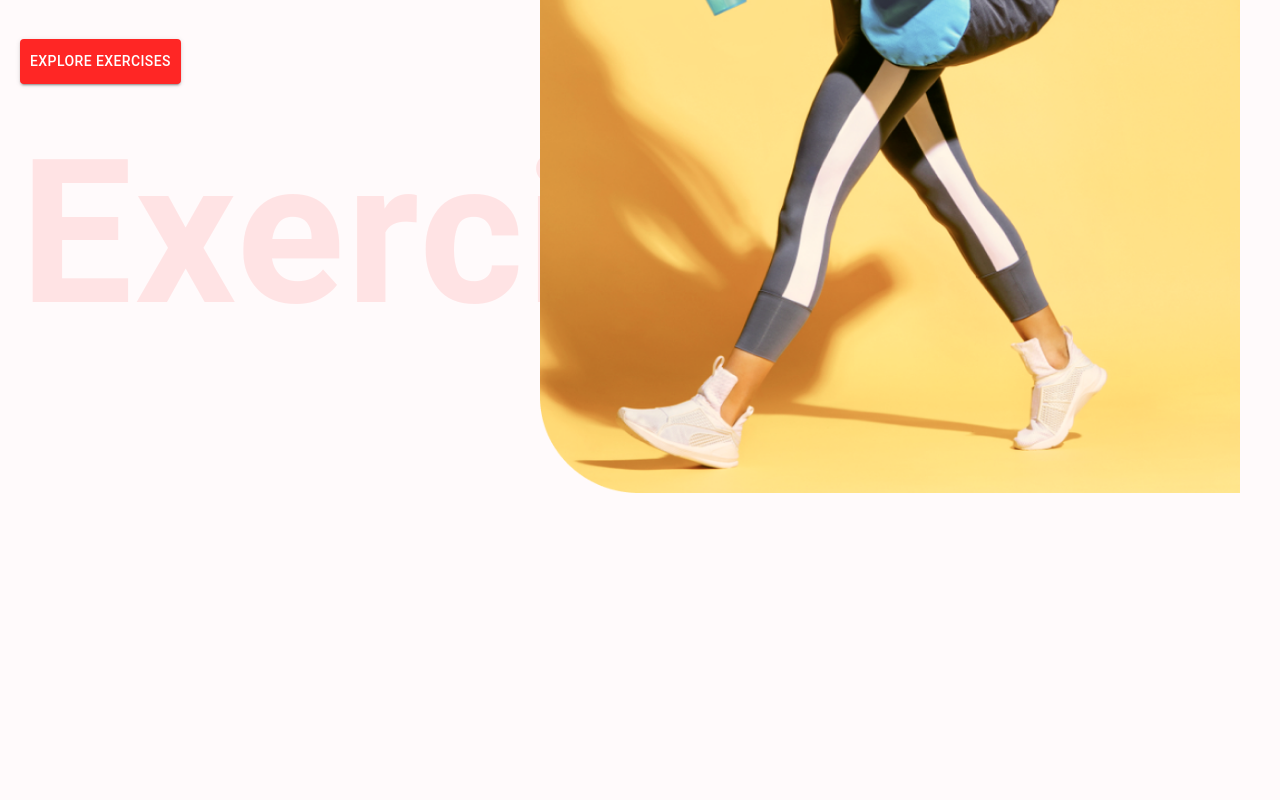
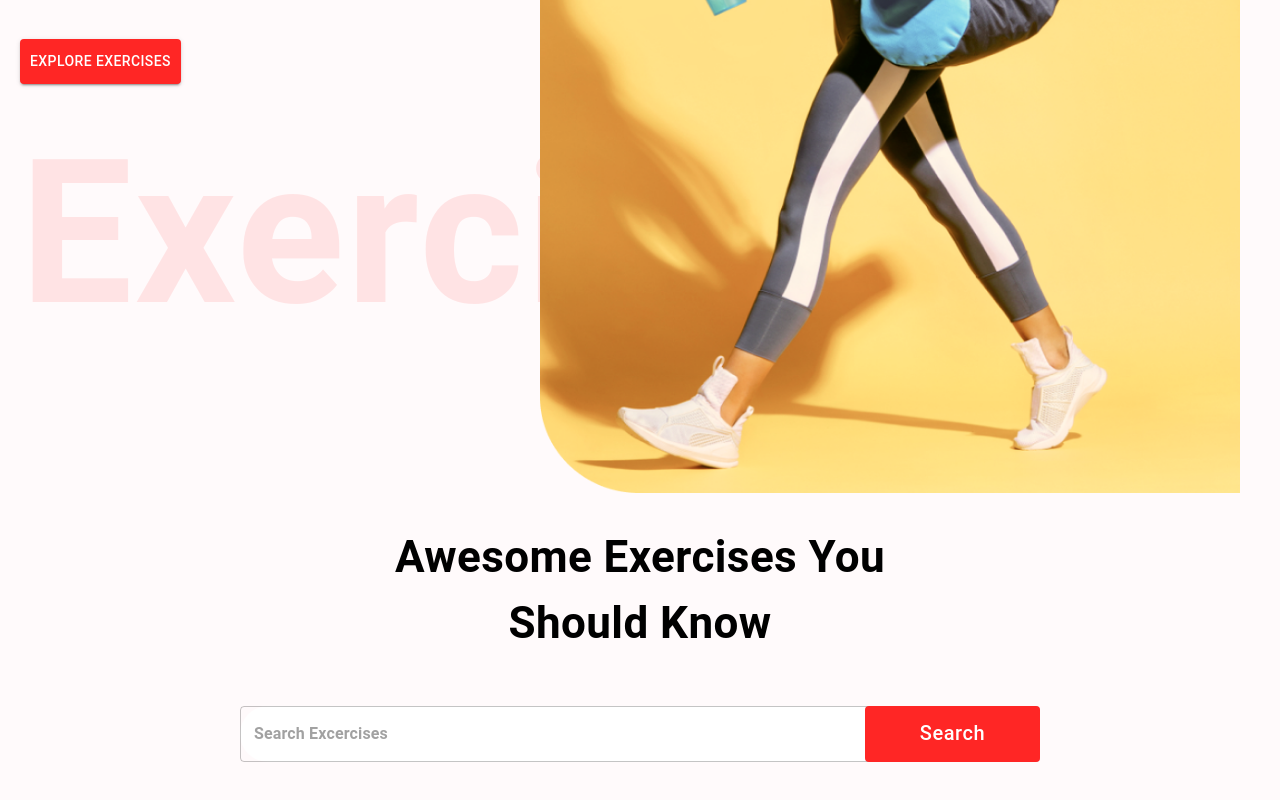
Before and after one commit to asaadb/fitness-app, a React (Create React App) app: page / in a window 1280 px wide. Shown: the part 406-1206 px from the top of the page. Before the commit the page ends 899 px from the top, so only its background shows below. Built offline with nearby package versions, Linux system fonts and the light colour scheme.

Commit message:
feat: create search exercises component

```diff
--- /dev/null
+++ b/src/components/SearchExercises.js
@@ -0,0 +1,52 @@
+import React, { useEffect, useState} from 'react';
+import { Box, Button, Stack, TextField, Typography } from '@mui/material';
+
+
+const SearchExercises = () => {
+  return (
+    <Stack alignItems="center" mt="100px"
+      justifyContent="center" p="20px">
+        <Typography fontWeight={700} sx={{ fontSize: { lg: '44px', xs: '30px'}}}
+          mb="50px" textAlign="center">
+          Awesome Exercises You <br />
+          Should Know
+        </Typography>
+        <Box position="relative" mb="72px">
+          <TextField
+            sx= {{
+              input: {
+                fontWeight: '700',
+                border: 'none',
+                borderRadius: '4px'
+              },
+              width: { lg: '800px', xs: '350px'},
+              backgroundColor: '#fff',
+              borderRadius: '40px'
+            }}
+            height="76px"
+            value=""
+            onChange={(e) => {}}
+            placeholder="Search Excercises"
+            type="text">
+
+          </TextField>
+          <Button className='search-btn'
+            sx={{
+              bgcolor: '#ff2625',
+              color: '#fff',
+              textTransform: 'none',
+              width: { lg: '175px', xs: '80px'},
+              fontSize: { lg: '20px', xs: '14px'},
+              height: '56px',
+              position: 'absolute',
+              right: '0'
+            }}>
+            Search
+          </Button>
+
+        </Box>
+    </Stack>
+  )
+}
+
+export default SearchExercises
--- a/src/pages/Home.js
+++ b/src/pages/Home.js
@@ -1,11 +1,13 @@
-import React from 'react';
+import React, { useState } from 'react';
 import { Box } from '@mui/material';
 import HeroBanner from '../components/HeroBanner';
+import SearchExercises from '../components/SearchExercises';
 
 const Home = () => {
   return (
     <Box>
       <HeroBanner />
+      <SearchExercises />
     </Box>
   )
 }
```
